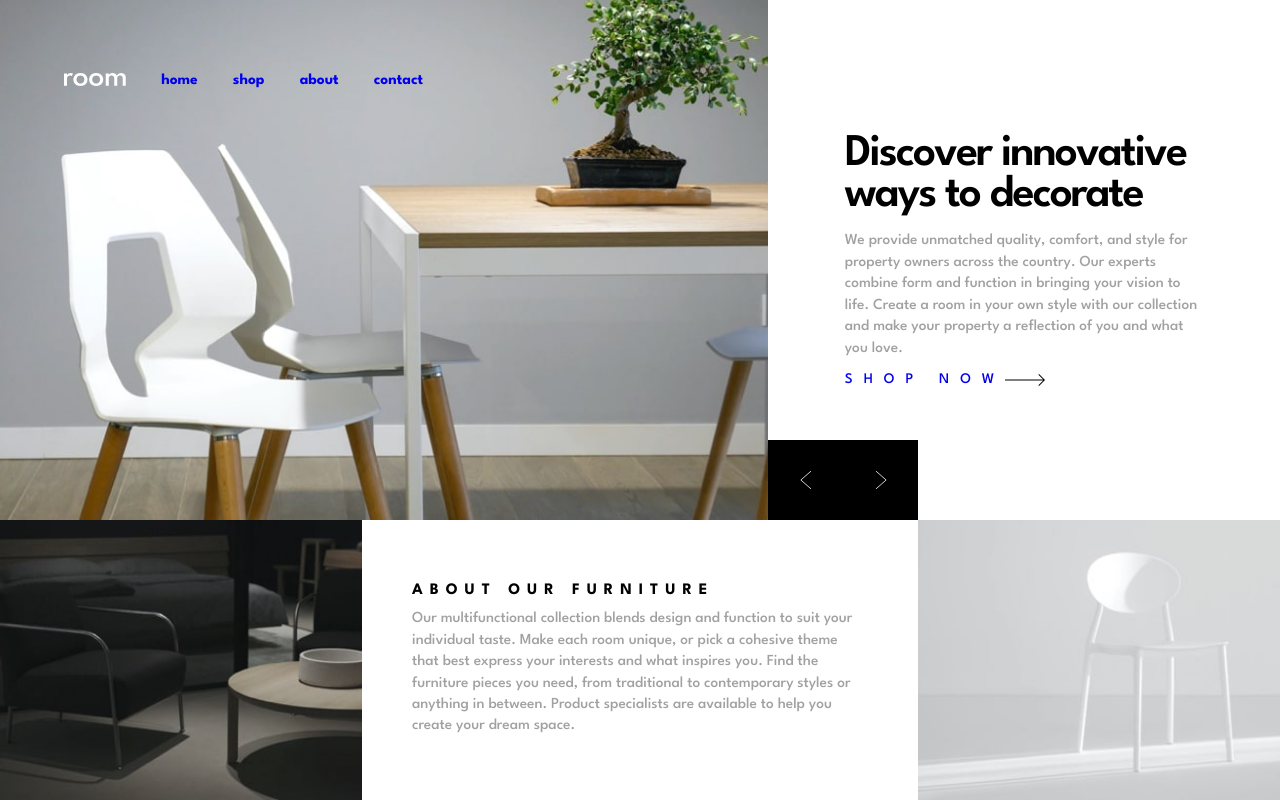
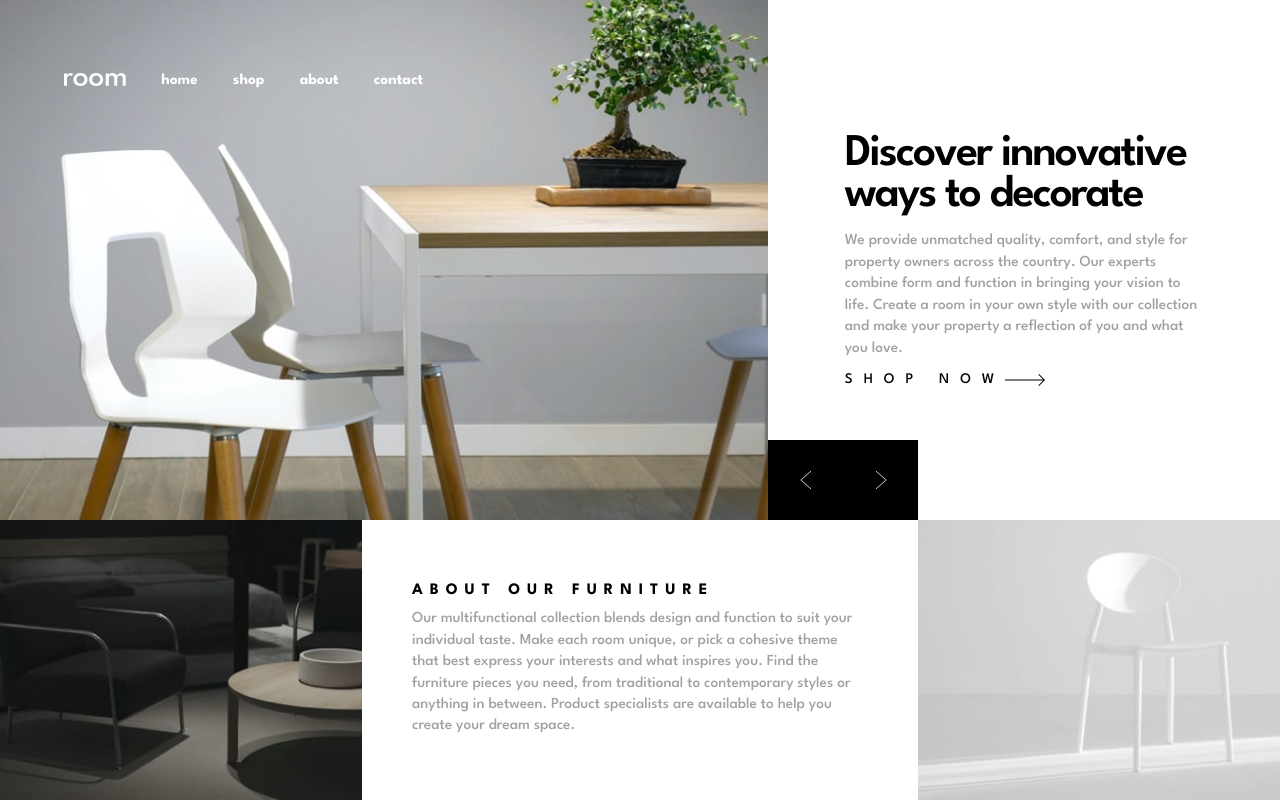
Before and after one commit to jayAEY/room-homepage, a plain HTML site: page index.html in a window 1280 px wide. Drawn offline with Linux system fonts and the light colour scheme.

Commit message:
Update styles.css

```diff
--- a/styles.css
+++ b/styles.css
@@ -23,6 +23,7 @@ img {
 
 a {
     text-decoration: none;
+    color: inherit;
 }
 
 header {
@@ -68,7 +69,6 @@ nav {
 }
 
 nav a {
-    text-decoration: none;
     justify-self: end;
 }
 
@@ -177,7 +177,6 @@ p {
     text-transform: uppercase;
     font-size: 11pt;
     letter-spacing: 11px;
-    text-decoration: none;
     margin-top: 18px;
     white-space: nowrap;
 }
```
